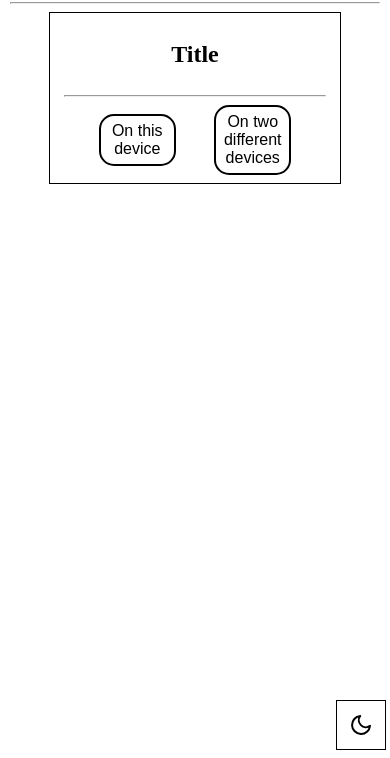
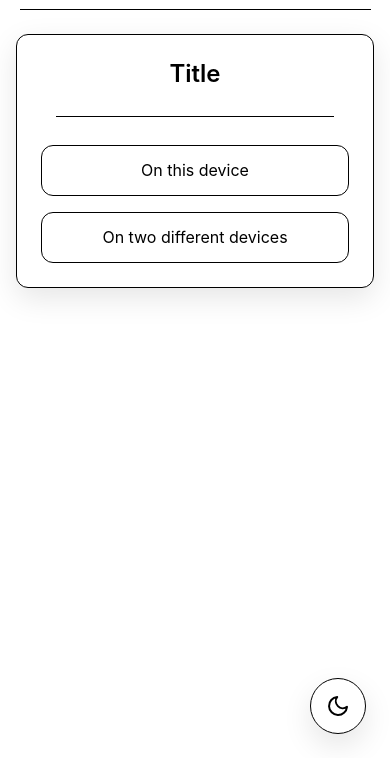
Before and after one commit to Ilampozhilvarman/website-game, a plain HTML site: page static/index.html in a window 390 px wide. Shown: the part 86-844 px from the top of the page. Drawn offline with Linux system fonts and the light colour scheme.

Commit message:
Improeved page, and toggle works now.

```diff
--- a/static/index.html
+++ b/static/index.html
@@ -4,25 +4,52 @@
 	<meta charset="UTF-8">
 	<meta name="viewport" content="width=device-width, initial-scale=1.0">
 	<title>Game</title>
+	<script>
+		(function () {
+			try {
+				var saved = localStorage.getItem('theme');
+				var theme = saved || (window.matchMedia && window.matchMedia('(prefers-color-scheme: dark)').matches ? 'dark' : 'light');
+				document.documentElement.dataset.theme = theme;
+			} catch (e) {
+				document.documentElement.dataset.theme = 'light';
+			}
+		})();
+	</script>
 	<link rel="stylesheet" href="style.css">
 </head>
 <body>
+	<header>
 		<h1>Game</h1>
-    <hr>
+	</header>
+	<hr class="divider">
+	<main>
 		<div id="box">
 			<h2>Title</h2>
-        <hr>
+			<hr class="divider">
 			<div id="row">
 				<button>On this device</button>
 				<button>On two different devices</button>
 			</div>
 		</div>
-    <div id="toggle">
+	</main>
+	<button id="toggle" type="button" aria-label="Toggle dark mode" aria-pressed="false" title="Toggle dark mode">
 		<svg class="icon-moon" width="24" height="24" viewBox="0 0 24 24" fill="none"
-           stroke="currentColor" stroke-width="2" stroke-linecap="round" stroke-linejoin="round">
+		   stroke="currentColor" stroke-width="2" stroke-linecap="round" stroke-linejoin="round" aria-hidden="true">
 			<path d="M21 12.79A9 9 0 1 1 11.21 3 7 7 0 0 0 21 12.79z"/>
 		</svg>
-    </div>
+		<svg class="icon-sun" width="24" height="24" viewBox="0 0 24 24" fill="none"
+		   stroke="currentColor" stroke-width="2" stroke-linecap="round" stroke-linejoin="round" aria-hidden="true">
+			<circle cx="12" cy="12" r="5"></circle>
+			<line x1="12" y1="1" x2="12" y2="3"></line>
+			<line x1="12" y1="21" x2="12" y2="23"></line>
+			<line x1="4.22" y1="4.22" x2="5.64" y2="5.64"></line>
+			<line x1="18.36" y1="18.36" x2="19.78" y2="19.78"></line>
+			<line x1="1" y1="12" x2="3" y2="12"></line>
+			<line x1="21" y1="12" x2="23" y2="12"></line>
+			<line x1="4.22" y1="19.78" x2="5.64" y2="18.36"></line>
+			<line x1="18.36" y1="5.64" x2="19.78" y2="4.22"></line>
+		</svg>
+	</button>
 	<script src="script.js"></script>
 </body>
 </html>
--- a/static/script.js
+++ b/static/script.js
@@ -0,0 +1,29 @@
+const toggleButton = document.getElementById('toggle');
+
+function setTheme(theme) {
+	document.documentElement.dataset.theme = theme;
+	try {
+		localStorage.setItem('theme', theme);
+	} catch (e) {
+		// ignore
+	}
+	if (toggleButton) {
+		const isDark = theme === 'dark';
+		toggleButton.setAttribute('aria-pressed', isDark ? 'true' : 'false');
+		toggleButton.setAttribute('aria-label', isDark ? 'Switch to light mode' : 'Switch to dark mode');
+	}
+}
+
+function initTheme() {
+	const current = document.documentElement.dataset.theme || 'light';
+	setTheme(current);
+}
+
+if (toggleButton) {
+	toggleButton.addEventListener('click', () => {
+		const current = document.documentElement.dataset.theme || 'light';
+		setTheme(current === 'dark' ? 'light' : 'dark');
+	});
+}
+
+initTheme();
--- a/static/style.css
+++ b/static/style.css
@@ -1,3 +1,27 @@
+:root {
+    --bg: #ffffff;
+    --fg: #000000;
+    --border: #000000;
+    --button-bg: #ffffff;
+    --button-fg: #000000;
+    --button-hover-bg: #000000;
+    --button-hover-fg: #ffffff;
+    --button-hover-border: #000000;
+    --shadow: rgba(0, 0, 0, 0.1);
+}
+
+[data-theme="dark"] {
+    --bg: #111111;
+    --fg: #f5f5f5;
+    --border: #f5f5f5;
+    --button-bg: #111111;
+    --button-fg: #f5f5f5;
+    --button-hover-bg: #f5f5f5;
+    --button-hover-fg: #111111;
+    --button-hover-border: #f5f5f5;
+    --shadow: rgba(255, 255, 255, 0.08);
+}
+
 * {
     box-sizing: border-box;
 }
@@ -8,52 +32,162 @@ html, body {
 
 body {
     width: 100vw;
-    height: 100vh;
+    min-height: 100vh;
     display: flex;
     flex-direction: column;
     align-items: center;
+    background-color: var(--bg);
+    color: var(--fg);
+    font-family: -apple-system, BlinkMacSystemFont, "Segoe UI", Roboto, Helvetica, Arial, sans-serif;
+    transition: background-color 0.2s ease, color 0.2s ease;
+    text-align: center;
 }
 
-hr {
-    background-color: black;
-    width: 95%;
+header {
+    padding: 2rem 0 1rem;
+    width: 100%;
+}
+
+header h1 {
+    margin: 0;
+    font-size: 2.5rem;
+    letter-spacing: 0.02em;
+}
+
+main {
+    width: 100%;
+    display: flex;
+    flex-direction: column;
+    align-items: center;
+    padding: 1rem 0 4rem;
+}
+
+.divider {
+    background-color: var(--border);
+    border: none;
+    height: 1px;
+    width: 90%;
+    margin: 0.5rem 0;
 }
 
 #box {
     display: flex;
     flex-direction: column;
     align-items: center;
-    border: 1px solid black;
-    padding: 2%;
-    width: 75%;
+    border: 1px solid var(--border);
+    border-radius: 12px;
+    padding: 2rem 2.5rem;
+    width: min(90%, 600px);
+    gap: 1.25rem;
+    box-shadow: 0 10px 30px var(--shadow);
+    transition: border-color 0.2s ease, box-shadow 0.2s ease;
+}
+
+#box h2 {
+    margin: 0;
+    font-size: 1.75rem;
+    font-weight: 600;
 }
 
 #row {
-    width: 70%;
+    width: 100%;
     display: flex;
     flex-direction: row;
+    flex-wrap: wrap;
     align-items: center;
-    justify-content: space-between;
+    justify-content: center;
+    gap: 1rem;
 }
 
 button {
-    background-color: white;
-    border-style: solid;
-    border-radius: 15px;
-    padding: 3%;
-    width: 40%;
+    background-color: var(--button-bg);
+    color: var(--button-fg);
+    border: 1px solid var(--border);
+    border-radius: 12px;
+    padding: 0.9rem 1.6rem;
+    width: auto;
+    min-width: 220px;
     font-size: 1rem;
+    transition: background-color 0.2s ease, color 0.2s ease, border-color 0.2s ease, transform 0.15s ease;
+    font-family: inherit;
 }
 
 #toggle {
     display: flex;
     flex-direction: column;
-    position: absolute;
-    bottom: 1%;
-    right: 1%;
-    border: 1px solid black;
-    width: 50px;
-    height: 50px;
+    position: fixed;
+    bottom: 1.5rem;
+    right: 1.5rem;
+    border: 1px solid var(--border);
+    background-color: var(--button-bg);
+    color: var(--button-fg);
+    width: 56px;
+    height: 56px;
+    padding: 0;
     justify-content: center;
     align-items: center;
+    border-radius: 50%;
+    box-shadow: 0 12px 30px var(--shadow);
+    min-width: 0;
 }
+
+#toggle svg {
+    width: 24px;
+    height: 24px;
+}
+
+#toggle .icon-sun {
+    display: none;
+}
+
+[data-theme="dark"] #toggle .icon-moon {
+    display: none;
+}
+
+[data-theme="dark"] #toggle .icon-sun {
+    display: block;
+}
+
+button:hover,
+#toggle:hover {
+    color: var(--button-hover-fg);
+    background-color: var(--button-hover-bg);
+    border-color: var(--button-hover-border);
+    cursor: pointer;
+    transform: translateY(-2px);
+}
+
+button:focus-visible,
+#toggle:focus-visible {
+    outline: 2px solid currentColor;
+    outline-offset: 2px;
+}
+
+button:active,
+#toggle:active {
+    transform: translateY(-1px);
+}
+
+@media (max-width: 640px) {
+    header h1 {
+        font-size: 2rem;
+    }
+
+    #box {
+        padding: 1.5rem;
+        width: min(92%, 520px);
+    }
+
+    #box h2 {
+        font-size: 1.5rem;
+    }
+
+    #row {
+        flex-direction: column;
+    }
+
+    button {
+        width: 100%;
+        min-width: 0;
+    }
+}
```
Lines whose indentation alone changed are shown as unchanged.
